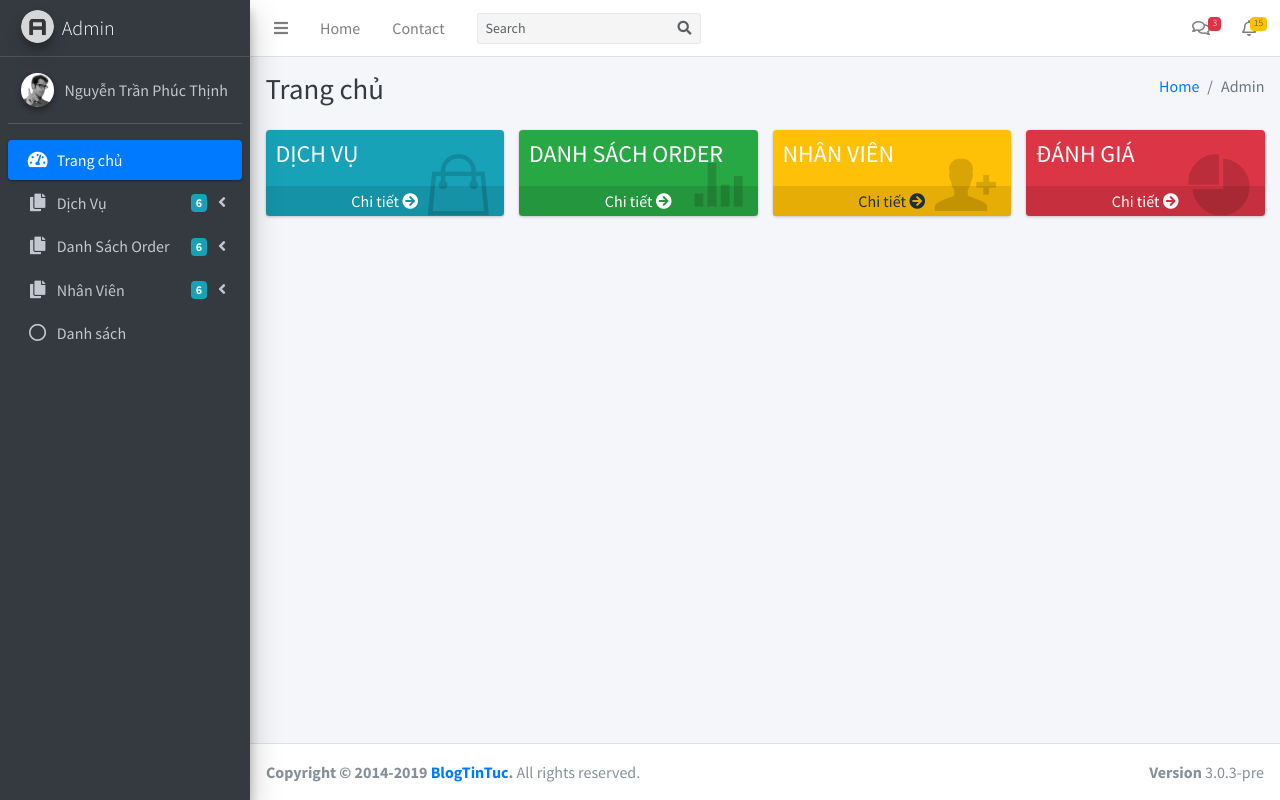
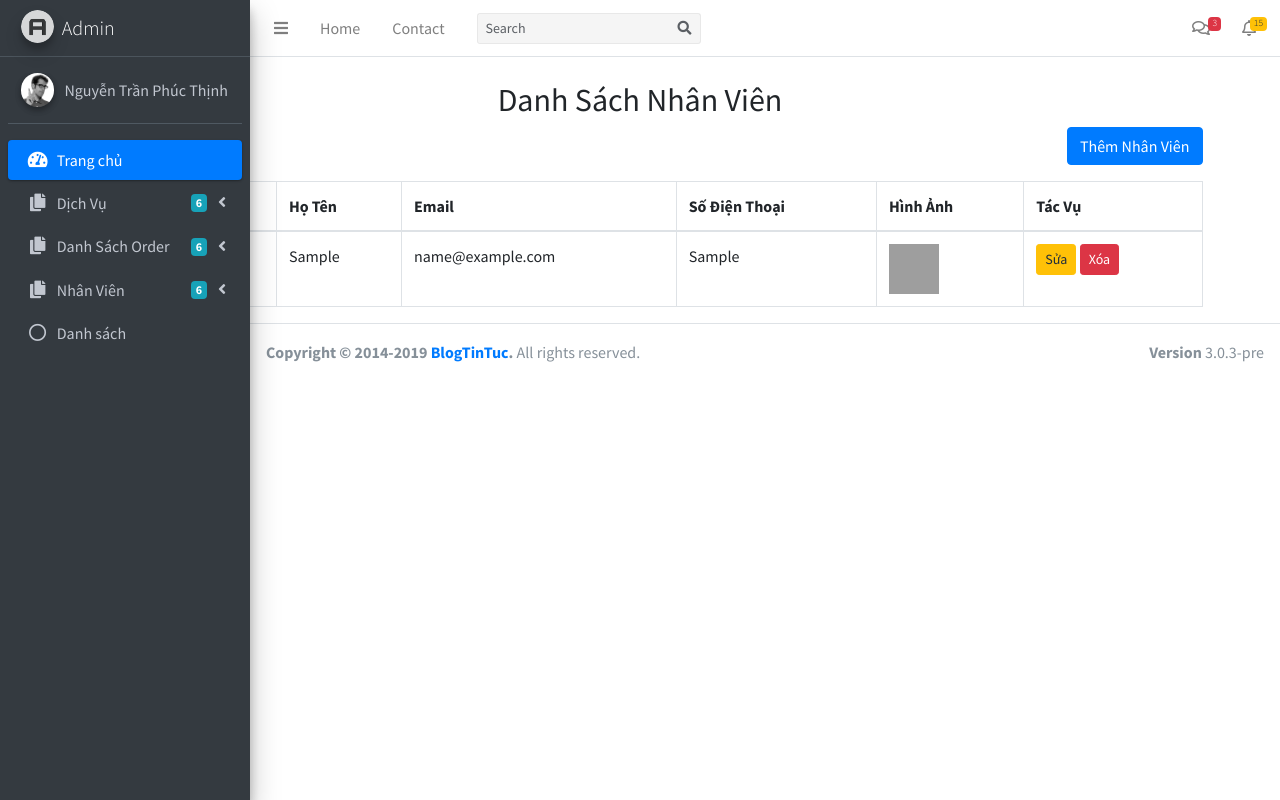
Before and after one commit to Nhut-Tan/bookingHairSalon, a PHP site: page /View/admin/index.php?controller=danhsachnhanvien in a window 1280 px wide. Run offline with PHP 8.4, Linux system fonts and the light colour scheme; tables that the repository leaves empty or names only in its code hold one stand-in row (values such as "Sample post"); some libraries are stand-ins or nearby versions; grey boxes are pictures that could not be loaded.

Commit message:
Xuất Danh Sách Nhân Viên Ở Trang Admin

```diff
--- /dev/null
+++ b/Controller/nhanvienController.php
@@ -0,0 +1,10 @@
+<?php
+require_once '../../Model/Nhanvien.php';
+
+class nhanvienController {
+    public static function hienThiDanhSachNhanVien() {
+        $nhanviens = Nhanvien::layDanhSachNhanVien();
+        include '../../View/admin/pages/danhsachnhanvien.php';
+    }
+}
+?>
--- a/View/admin/index.php
+++ b/View/admin/index.php
@@ -1,20 +1,25 @@
 <?php
-	require('layouts/header.php');
+require('layouts/header.php');  // Bao gồm header chung
 
+// Lấy controller từ URL nếu có
 if (isset($_GET['controller'])) {
     $controller = $_GET['controller'];
 } else {
-		$controller = '';
+    $controller = '';  // Nếu không có controller, mặc định là trống
 }
 
+// Kiểm tra controller và xử lý
 switch ($controller) {
-		case 'test':
-			echo "trang test";
+    case 'danhsachnhanvien':  // Nếu controller là 'danhsachnhanvien'
+        // Gọi controller để lấy danh sách nhân viên
+        require_once '../../Controller/nhanvienController.php';
+        nhanvienController::hienThiDanhSachNhanVien();  // Hiển thị danh sách nhân viên
         break;
 
-		default:
-			require('pages/home.php');
+    default:  // Nếu không có controller hoặc controller không xác định, load trang chủ
+        require('pages/home.php');  // Mặc định là hiển thị trang chủ
         break;
 }
 
-	require('layouts/footer.php');
+require('layouts/footer.php');  // Bao gồm footer chung
+?>
--- a/View/admin/layouts/header.php
+++ b/View/admin/layouts/header.php
@@ -251,7 +251,7 @@
                                 </p>
                             </a>
                              <li class="nav-item">
-                                <a href="../Controller/admin/NhanvienController.php?action=list" class="nav-link">
+                                <a href="index.php?controller=danhsachnhanvien" class="nav-link">
                                     <i class="far fa-circle nav-icon"></i>
                                         <p>Danh sách</p>
                                          </a>
--- /dev/null
+++ b/View/admin/pages/danhsachnhanvien.php
@@ -0,0 +1,39 @@
+<?php if (!empty($nhanviens)): ?>
+<div class="container mt-4">
+    <h2 class="text-center">Danh Sách Nhân Viên</h2>
+    <div class="text-right mb-3">
+        <a href="?action=themNhanVien" class="btn btn-primary">Thêm Nhân Viên</a>
+    </div>
+    <table class="table table-bordered">
+        <thead>
+            <tr>
+                <th>Mã Nhân Viên</th>
+                <th>Họ Tên</th>
+                <th>Email</th>
+                <th>Số Điện Thoại</th>
+                <th>Hình Ảnh</th>
+                <th>Tác Vụ</th>
+            </tr>
+        </thead>
+        <tbody>
+            <?php foreach ($nhanviens as $nhanvien): ?>
+                <tr>
+                    <td><?= $nhanvien['manv'] ?></td>
+                    <td><?= $nhanvien['ten'] ?></td>
+                    <td><?= $nhanvien['email'] ?></td>
+                    <td><?= $nhanvien['sdt'] ?></td>
+                    <td>
+                        <img src="../../public/user/hinhnv/<?= $nhanvien['hinh'] ?>" alt="<?= $nhanvien['ten'] ?>" style="width: 50px; height: 50px; object-fit: cover;">
+                    </td>
+                    <td>
+                        <a href="?action=suaNhanVien&manv=<?= $nhanvien['manv'] ?>" class="btn btn-warning btn-sm">Sửa</a>
+                        <a href="?action=xoaNhanVien&manv=<?= $nhanvien['manv'] ?>" class="btn btn-danger btn-sm" onclick="return confirm('Bạn có chắc chắn muốn xóa?')">Xóa</a>
+                    </td>
+                </tr>
+            <?php endforeach; ?>
+        </tbody>
+    </table>
+</div>
+<?php else: ?>
+    <p class="text-center">Không có nhân viên nào trong danh sách.</p>
+<?php endif; ?>
```
Lines whose indentation alone changed are shown as unchanged.
